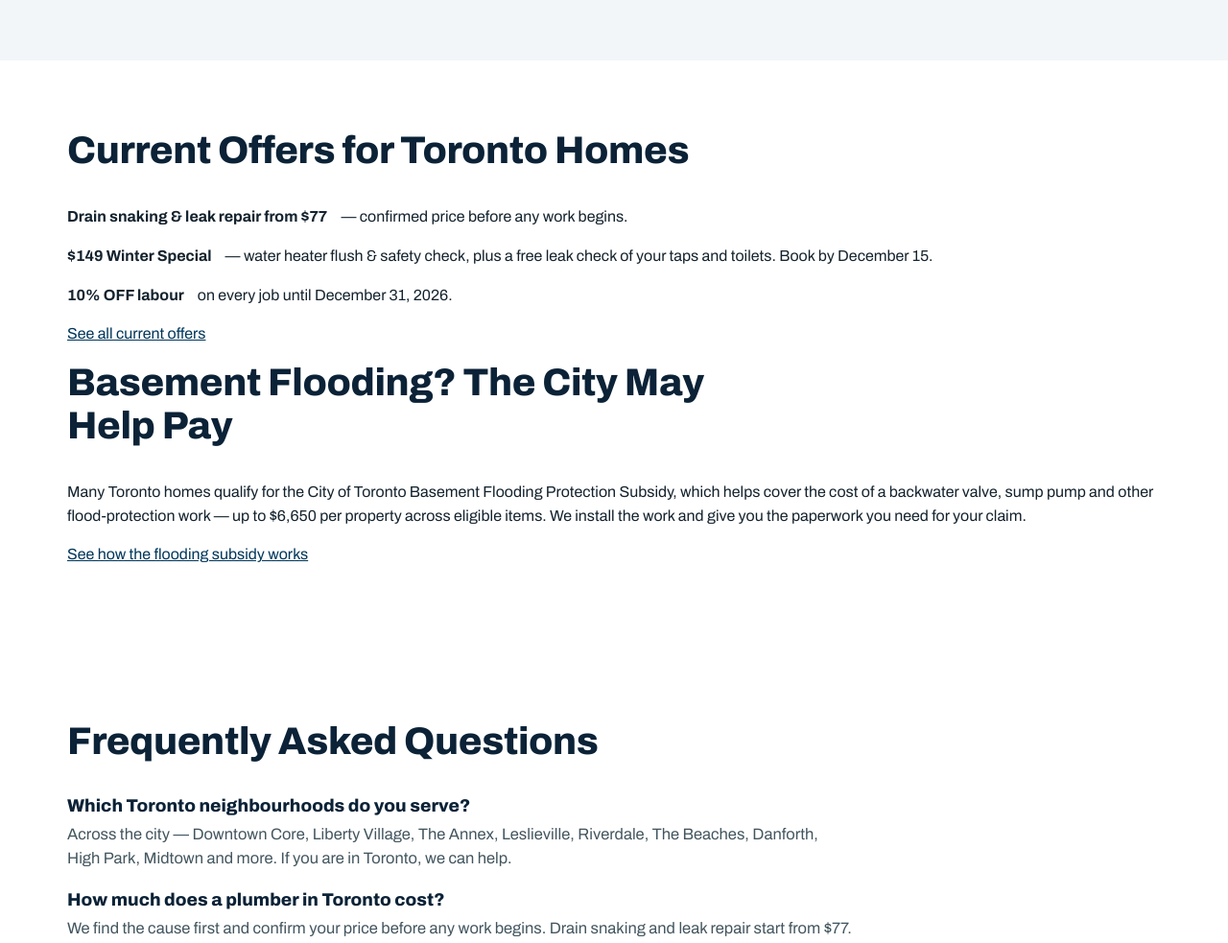
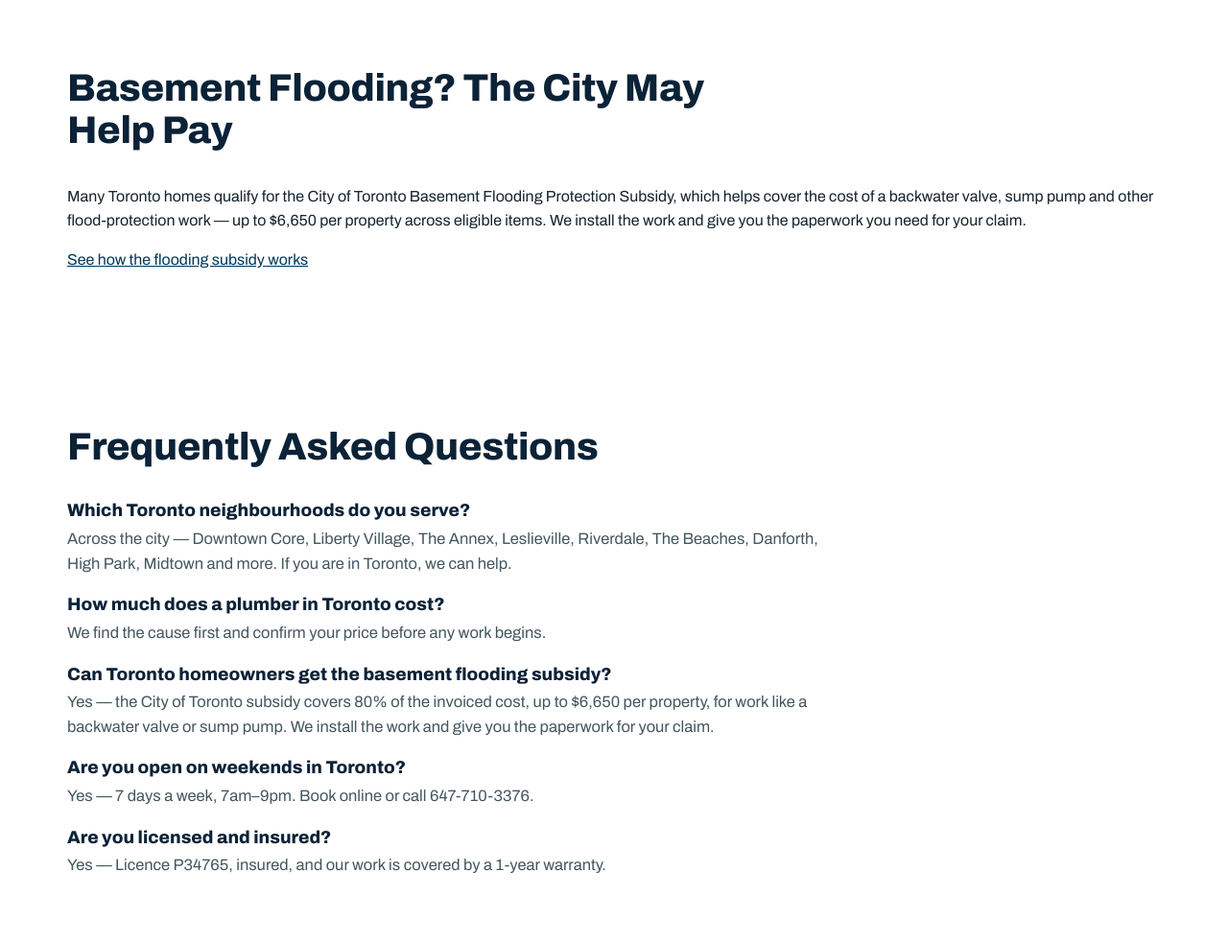
Before and after one commit to nurshafa3376-cpu/shafa-plumbing-services, a plain HTML site: page areas/toronto/index.html in a window 1280 px wide. Shown: the part 3920-4903 px from the top of the page at 96% size. Drawn offline with nearby package versions, Linux system fonts and the light colour scheme.

Commit message:
Remove all pricing from website

```diff
--- a/areas/toronto/index.html
+++ b/areas/toronto/index.html
@@ -636,7 +636,7 @@
       "name": "How much does a plumber in Toronto cost?",
       "acceptedAnswer": {
         "@type": "Answer",
-        "text": "We find the cause first and confirm your price before any work begins. Drain snaking and leak repair start from $77."
+        "text": "We find the cause first and confirm your price before any work begins."
       }
     },
     {
@@ -791,8 +791,8 @@
           <ul class="why-list">
             <li><span class="n">1</span><span><b>Licensed &amp; insured</b><span>Licence No. P34765. Your home or business is protected while we work.</span></span></li>
             <li><span class="n">2</span><span><b>1-year warranty</b><span>Our work is backed for a full year, so you can book with confidence.</span></span></li>
-            <li><span class="n">3</span><span><b>10% OFF labour</b><span>Save 10% on labour until December 31, 2026 (labour only, not parts).</span></span></li>
-            <li><span class="n">4</span><span><b>All types of payment</b><span>Cash, debit, credit cards and E-Transfer accepted — pay the way that suits you.</span></span></li>
+
+            <li><span class="n">3</span><span><b>All types of payment</b><span>Cash, debit, credit cards and E-Transfer accepted — pay the way that suits you.</span></span></li>
           </ul>
         </div>
       </section>
@@ -834,15 +834,6 @@
             <section>
         <div class="wrap">
           <div class="sec-head">
-            <h2>Current Offers for Toronto Homes</h2>
-          </div>
-          <ul class="why-list">
-            <li><strong>Drain snaking &amp; leak repair from $77</strong> — confirmed price before any work begins.</li>
-            <li><strong>$149 Winter Special</strong> — water heater flush &amp; safety check, plus a free leak check of your taps and toilets. Book by December 15.</li>
-            <li><strong>10% OFF labour</strong> on every job until December 31, 2026.</li>
-          </ul>
-          <p><a href="/offers/">See all current offers</a></p>
-          <div class="sec-head">
             <h2>Basement Flooding? The City May Help Pay</h2>
           </div>
           <p>Many Toronto homes qualify for the City of Toronto Basement Flooding Protection Subsidy, which helps cover the cost of a backwater valve, sump pump and other flood-protection work — up to $6,650 per property across eligible items. We install the work and give you the paperwork you need for your claim.</p>
@@ -862,7 +853,7 @@
             </div>
             <div class="faq-item">
               <h3>How much does a plumber in Toronto cost?</h3>
-              <p>We find the cause first and confirm your price before any work begins. Drain snaking and leak repair start from $77.</p>
+              <p>We find the cause first and confirm your price before any work begins.</p>
             </div>
             <div class="faq-item">
               <h3>Can Toronto homeowners get the basement flooding subsidy?</h3>
@@ -896,7 +887,7 @@
               <div class="book-ct" role="group" aria-label="Call or text 647-710-3376"><a class="book-ct-call" href="tel:+16477103376" target="_top" aria-label="Call 647-710-3376"><svg viewBox="0 0 24 24" width="17" height="17" fill="currentColor" aria-hidden="true"><path d="M6.62 10.79a15.05 15.05 0 0 0 6.59 6.59l2.2-2.2a1 1 0 0 1 1.02-.24 11.4 11.4 0 0 0 3.57.57 1 1 0 0 1 1 1V20a1 1 0 0 1-1 1A17 17 0 0 1 3 4a1 1 0 0 1 1-1h3.5a1 1 0 0 1 1 1c0 1.25.2 2.45.57 3.57a1 1 0 0 1-.25 1.02l-2.2 2.2z"/></svg>Call</a><span class="book-ct-sep" aria-hidden="true"></span><a class="book-ct-text" href="sms:+16477103376" target="_top" aria-label="Text 647-710-3376"><svg viewBox="0 0 24 24" width="17" height="17" fill="currentColor" aria-hidden="true"><path d="M20 2H4a2 2 0 0 0-2 2v18l4-4h14a2 2 0 0 0 2-2V4a2 2 0 0 0-2-2z"/></svg>Text</a></div>
             </div>
           </div>
-          <p class="fineprint">Booking hours: 7 days a week, 7am–9pm. 10% OFF labour until Dec 31, 2026 (labour only, not parts). We take all types of payment — Cash, Debit, Credit Cards and E-Transfer.</p>
+          <p class="fineprint">Booking hours: 7 days a week, 7am–9pm. We take all types of payment — Cash, Debit, Credit Cards and E-Transfer.</p>
         </div>
       </section>
     </main>
@@ -945,7 +936,6 @@
           <p><strong>Shafa Plumbing Services</strong> · 106 Cleta Dr, Toronto, ON M1K 3G7 · 647-710-3376</p>
           <p><strong>Hours &amp; booking:</strong> We are open 7 days a week, 7am–9pm. Bookings can be made by phone, WhatsApp, or our online Google Calendar booking page.</p>
           <p><strong>Warranty:</strong> Our work is covered by a 1-year warranty on labour. Parts are covered by the manufacturer's warranty where applicable.</p>
-          <p><strong>Offer:</strong> 10% OFF your plumbing service applies to labour only, not parts, until December 31, 2026.</p>
           <p><strong>Scope:</strong> We provide residential and commercial plumbing services including emergency repairs, drains, installs, fixtures, water lines, sump pumps, frozen pipe repair and water heaters. We do not provide renovation services.</p>
         </details>
 
```
